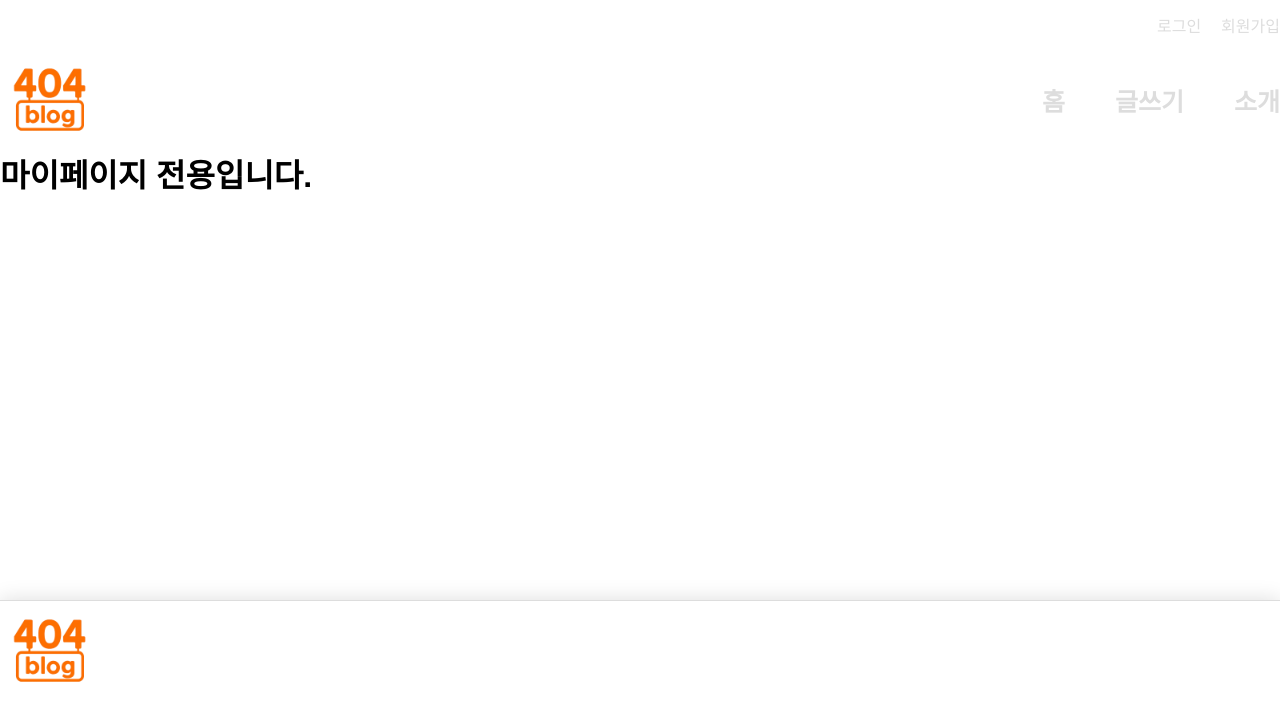
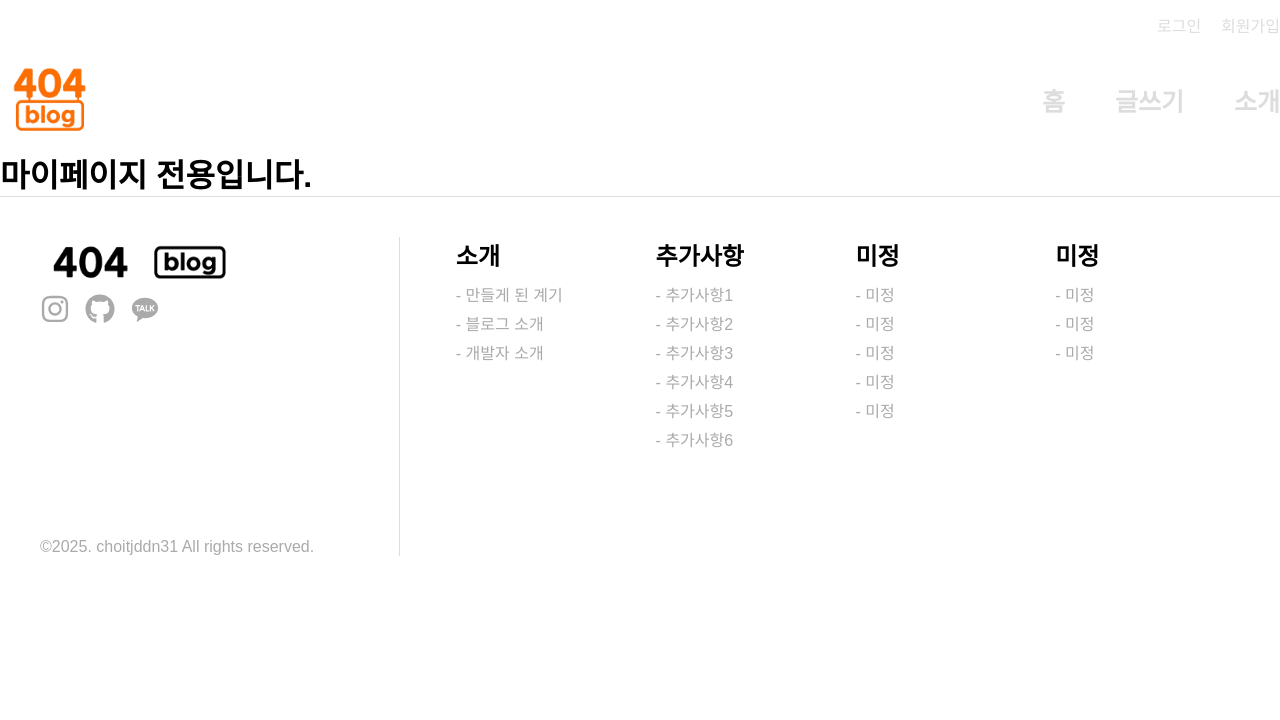
Before and after one commit to choitjddn0311/404blog, a React (Create React App) app in the folder frontend/: page /mypage in a window 1280 px wide. Shown: the top 720 px of the page. Built offline with nearby package versions, Linux system fonts and the light colour scheme; a web font is replaced by a local one.

Commit message:
feat: footer 컴포넌트 스타일링 및 적용

```diff
--- a/frontend/src/components/footer.jsx
+++ b/frontend/src/components/footer.jsx
@@ -1,17 +1,18 @@
 import React from "react";
+import { Link } from "react-router-dom";
 import styled from "styled-components";
-import Logo from "../assets/images/logo/logo.png"
+import Logo from "../assets/images/logo/footerLogo.png"
+import { FaInstagram } from "react-icons/fa";
+import { FaGithub } from "react-icons/fa";
+import { RiKakaoTalkFill } from "react-icons/ri";
 
 const containerSize = 1400;
 
 const Container = styled.footer`
     width: 100%;
-    height: 200px;
+    height: 400px;
     background: #fff;
     border-top: 1px solid #ddd;
-    box-shadow: 0 0 20px #ddd;
-    position: absolute;
-    bottom: 0;
     display: flex;
     justify-content: center;
 `;
@@ -19,15 +20,113 @@ const Container = styled.footer`
 const Inner = styled.div`
     width: ${containerSize}px;
     height: 100%;
+    display: flex;
+    align-items: center;
+    justify-content: space-between;
+    padding: 40px;
+`;
+
+const InnerLeft = styled.div`
+    width: 30%;
+    height: 100%;
+    position: relative;
+    display: flex;
+    flex-direction: column;
+    justify-content: space-between;
+
+    &::after {
+        position: absolute;
+        content: '';
+        width: 1px;
+        height: 100%;
+        background: #ddd;
+        top: 0;
+        right: 0;
+    }
+`;
+
+const InnerLeftTop = styled.div`
+    width: 100%;
+    height: 100px;
 `
 
 const FooterLogo = styled.div`
-    width: 100px;
-    height: 100px;
+    width: 100%;
+    height: 50px;
+    display: flex;
+    align-items: start;
 
     & > img {
-        width: 100%;
+        width: 200px;
         height: 100%;
+        filter: brightness(0);
+    };
+`;
+
+const FooterSns = styled.ul`
+    width: 100%;
+    height: 50px;
+    display: flex;
+    justify-content: start;
+    align-items: center;
+    gap: 15px;
+
+    & > li {
+        width: 30px;
+        height: 100%;
+        font-size: 30px;
+        color: #aaa;
+        align-content: center;
+    }
+
+    & > li:hover,
+    & > li:active {
+        color: #111;
+    }
+`;
+
+const Copyright = styled.div`
+    width: 100%;
+    display: flex;
+    align-items: end;
+
+    & > p {
+        color: #aaa;
+    }
+`;
+
+const InnerRight = styled.div`
+    width: 70%;
+    height: 100%;
+`;
+
+const FooterNav = styled.ul`
+    width: 100%;
+    height: 70%;
+    display: flex;
+    justify-content: end;
+    gap: 15px;
+    align-items: center;
+
+    & > li {
+        width: 22%;
+        height: 100%;
+        display: flex;
+        flex-direction: column;
+        gap: 10px;
+    }
+`;
+
+const SubNav = styled.ul`
+    width: 100%;
+    display: flex;
+    flex-direction: column;
+    gap: 5px;
+    color: #aaa;
+
+    & > li:hover {
+        color: #111;
+        cursor: pointer;
     }
 `
 
@@ -36,9 +135,62 @@ const Footer = () => {
         <>
             <Container>
                 <Inner>
-                    <FooterLogo>
-                        <img src={Logo} alt="" />
-                    </FooterLogo>
+                    <InnerLeft>
+                        <InnerLeftTop>
+                            <FooterLogo>
+                                <img src={Logo} alt="" />
+                            </FooterLogo>
+                            <FooterSns>
+                                <li><Link to="https://www.instagram.com/404.moments"><FaInstagram /></Link></li>
+                                <li><Link to="https://github.com/choitjddn0311"><FaGithub /></Link></li>
+                                <li><Link to="https://open.kakao.com/o/sA2ZjgCh"><RiKakaoTalkFill /></Link></li>
+                            </FooterSns>
+                        </InnerLeftTop>
+                        <Copyright>
+                            <p>&copy;2025. choitjddn31 All rights reserved.</p>
+                        </Copyright>
+                    </InnerLeft>
+                    <InnerRight>
+                        <FooterNav>
+                            <li>
+                                <h2>소개</h2>
+                                <SubNav>
+                                    <li>- 만들게 된 계기</li>
+                                    <li>- 블로그 소개</li>
+                                    <li>- 개발자 소개</li>
+                                </SubNav>
+                            </li>
+                            <li>
+                                <h2>추가사항</h2>
+                                <SubNav>
+                                    <li>- 추가사항1</li>
+                                    <li>- 추가사항2</li>
+                                    <li>- 추가사항3</li>
+                                    <li>- 추가사항4</li>
+                                    <li>- 추가사항5</li>
+                                    <li>- 추가사항6</li>
+                                </SubNav>
+                            </li>
+                            <li>
+                                <h2>미정</h2>
+                                <SubNav>
+                                    <li>- 미정</li>
+                                    <li>- 미정</li>
+                                    <li>- 미정</li>
+                                    <li>- 미정</li>
+                                    <li>- 미정</li>
+                                </SubNav>
+                            </li>
+                            <li>
+                                <h2>미정</h2>
+                                <SubNav>
+                                    <li>- 미정</li>
+                                    <li>- 미정</li>
+                                    <li>- 미정</li>
+                                </SubNav>
+                            </li>
+                        </FooterNav>
+                    </InnerRight>
                 </Inner>
             </Container>
         </>
```
